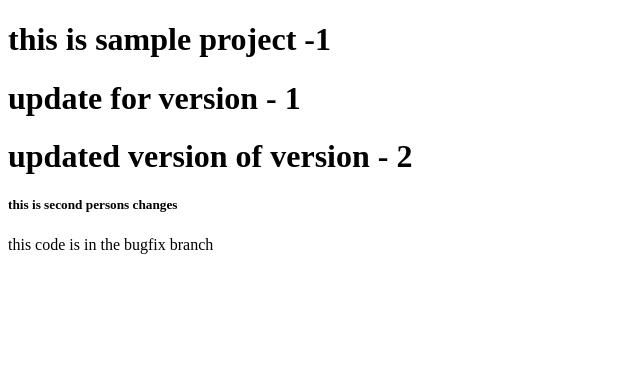
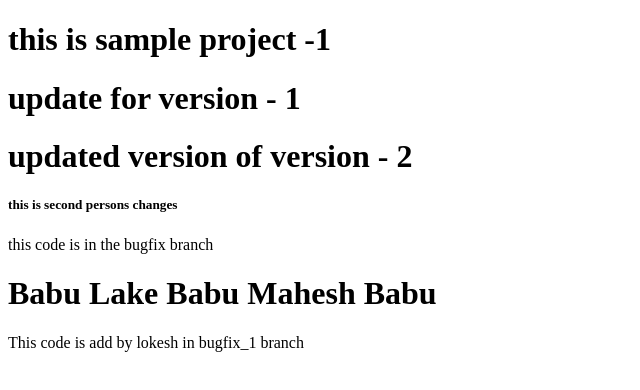
Before and after one commit to VenkataSaiMothadika/demogit, a plain HTML site: page index.html in a window 1280 px wide. Shown: the whole page, without its empty margins (0-640 px from the left). Drawn offline with Linux system fonts and the light colour scheme.

Commit message:
bugfix_1

```diff
--- a/index.html
+++ b/index.html
@@ -12,5 +12,7 @@
     <h5> this is second persons changes</h5>
 
     <p> this code is in the bugfix branch</p>
+    <h1>Babu Lake Babu Mahesh Babu</h1>
+    <p>This code is add by lokesh in bugfix_1 branch</p>
 </body>
 </html>
```
